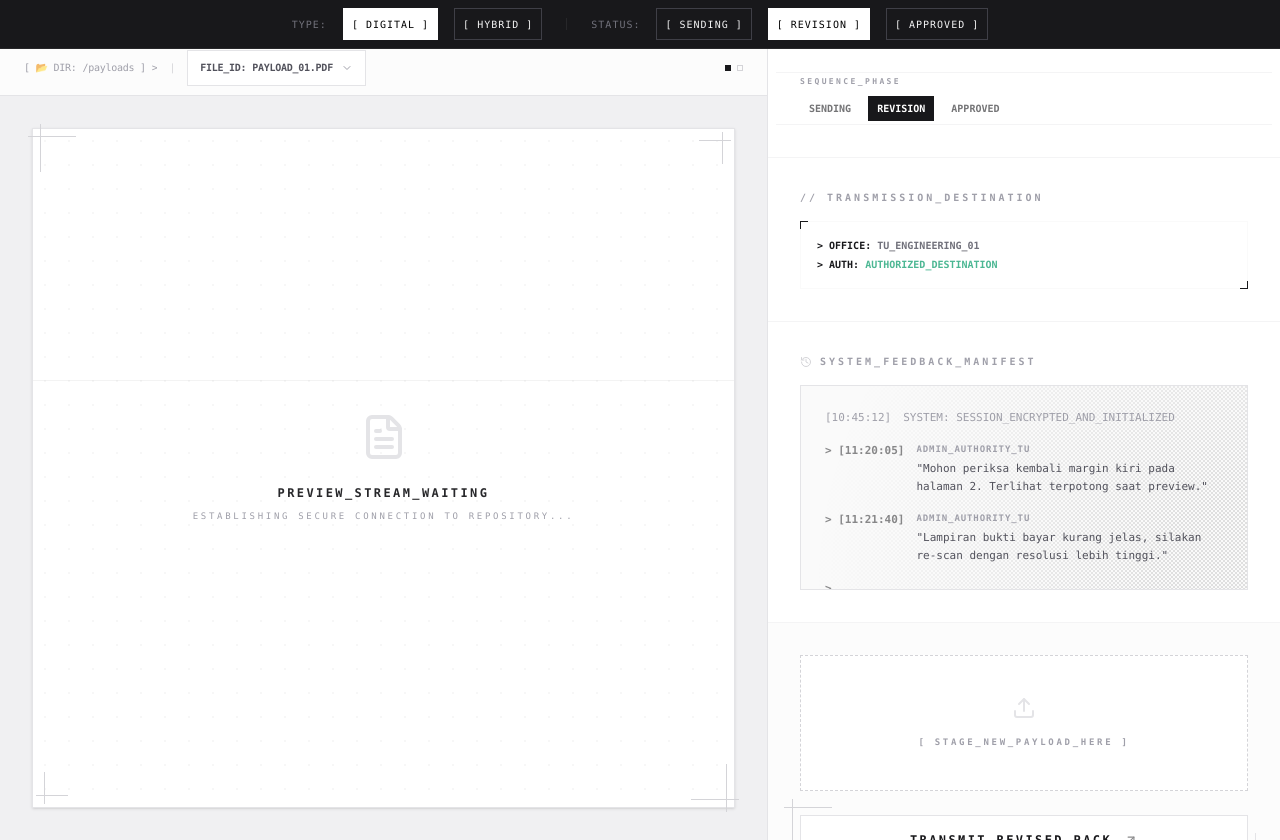
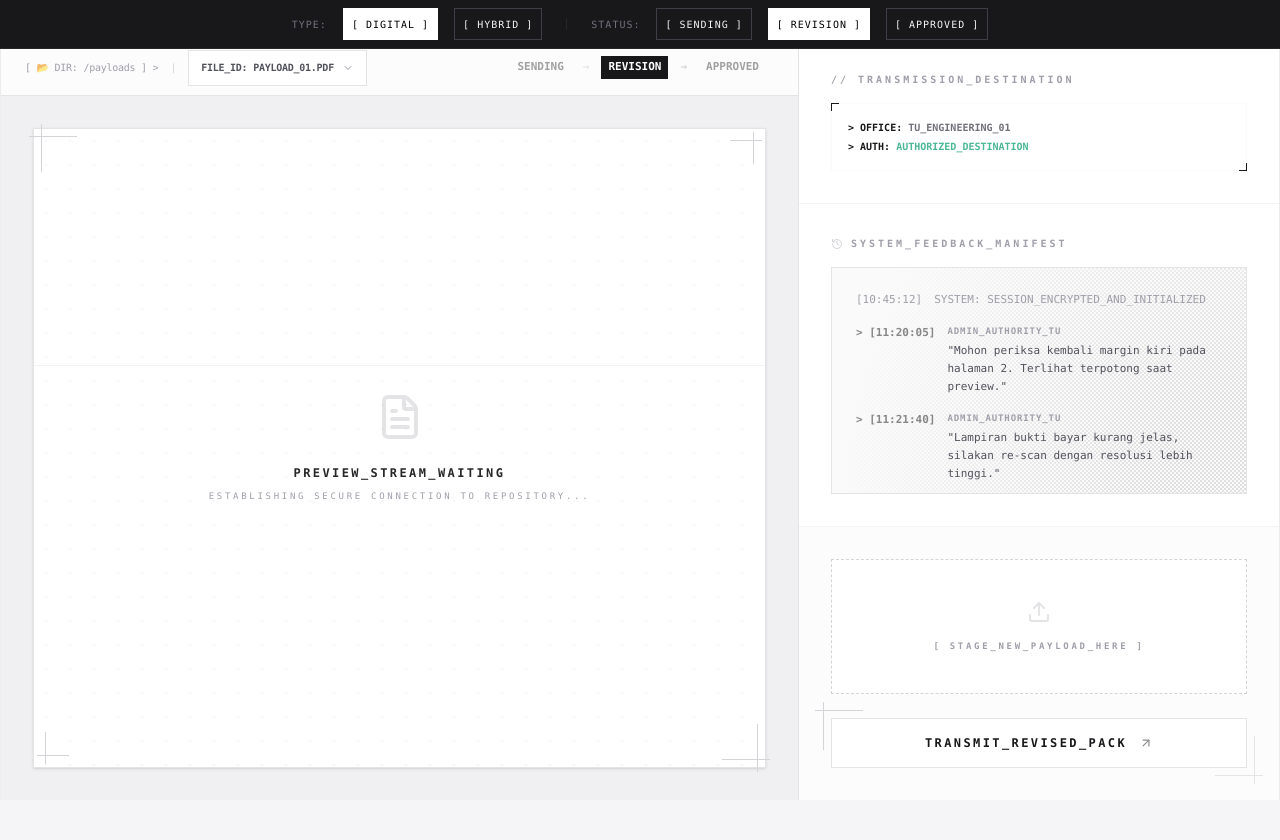
Before and after one commit to walahow/HYDE, a Next.js app: page /student/document-view in a window 1280 px wide. After the commit the page ends 800 px from the top, so only its background shows below. Built offline with nearby package versions, Linux system fonts and the light colour scheme.

Commit message:
flex thingy for pages

```diff
--- a/app/admin/document-view/page.tsx
+++ b/app/admin/document-view/page.tsx
@@ -23,7 +23,7 @@ export default function AdminDocumentView() {
   const [feedback, setFeedback] = useState("");
 
   return (
-    <div className="min-h-screen bg-[#f5f5f7] text-zinc-900 font-sans selection:bg-zinc-900 selection:text-white pb-20">
+    <div className="h-screen overflow-hidden bg-[#f5f5f7] text-zinc-900 font-sans selection:bg-zinc-900 selection:text-white flex flex-col">
       {/* MOCK STATE TOGGLES (FOR PREVIEW) */}
       <div className="fixed top-0 left-0 right-0 z-[60] bg-zinc-900 text-zinc-100 p-2 flex flex-wrap items-center justify-center gap-x-6 gap-y-2 text-[10px] font-mono tracking-widest border-b border-zinc-800">
         <div className="flex items-center gap-4">
@@ -65,21 +65,32 @@ export default function AdminDocumentView() {
         </div>
       </div>
 
-      <div className="mt-20 sm:mt-10 flex flex-col md:flex-row h-screen overflow-y-auto md:overflow-hidden relative z-10">
+      <div className="mt-20 sm:mt-10 flex flex-col md:flex-row flex-1 overflow-y-auto md:overflow-hidden relative z-10 max-w-[1800px] w-full mx-auto border-x border-transparent xl:border-zinc-200/50 shadow-2xl">
         {/* LEFT COLUMN: DOCUMENT VIEWPORT */}
-        <div className="w-full md:w-[60%] flex flex-col border-b md:border-b-0 md:border-r border-zinc-200 bg-white shrink-0">
+        <div className="flex-1 flex flex-col border-b md:border-b-0 md:border-r border-zinc-200 bg-white min-w-0">
           <div className="h-14 border-b border-zinc-200 flex items-center px-4 md:px-6 justify-between bg-zinc-50/50">
             <div className="flex items-center gap-3 font-mono text-[9px] md:text-[10px] font-medium tracking-tight overflow-hidden">
-              <span className="text-zinc-400 truncate">[ <span className="text-yellow-500/80">📂</span> REPOSITORY: /incoming ] &gt;</span>
-              <span className="text-zinc-300">|</span>
+              <span className="text-zinc-400 truncate hidden md:inline">[ <span className="text-yellow-500/80">📂</span> REPOSITORY: /incoming ] &gt;</span>
+              <span className="text-zinc-300 hidden md:inline">|</span>
               <button className="flex items-center gap-2 border border-zinc-200 px-2 md:px-3 py-1 bg-white hover:bg-zinc-50 active:bg-zinc-100 transition-all text-zinc-600 h-9 shrink-0">
                 <span className="font-bold truncate">ENTITY_ID: {selectedFile}</span>
                 <ChevronDown size={12} className="text-zinc-400 shrink-0" />
               </button>
             </div>
-            <div className="flex gap-1.5 shrink-0">
-              <div className="w-1.5 h-1.5 bg-zinc-900" />
-              <div className="w-1.5 h-1.5 border border-zinc-300" />
+
+            {/* RELOCATED STATUS INDICATOR (REPLACES DECORATIVE BLOCKS) */}
+            <div className="hidden sm:flex items-center gap-2 lg:gap-3 font-mono text-[9px] md:text-[10px] lg:text-[11px] font-bold h-full shrink-0 px-2">
+              <span className={`px-1.5 py-0.5 transition-all border ${adminStatus === "PENDING" ? "bg-zinc-900 text-white border-zinc-900" : "text-zinc-900/40 border-transparent"}`}>
+                PENDING
+              </span>
+              <span className="text-zinc-200">→</span>
+              <span className={`px-1.5 py-0.5 transition-all border ${adminStatus === "REVISION_REQUIRED" ? "bg-zinc-900 text-white border-zinc-900" : "text-zinc-900/40 border-transparent"}`}>
+                REVISION
+              </span>
+              <span className="text-zinc-300">→</span>
+              <span className={`px-1.5 py-0.5 transition-all border ${adminStatus === "APPROVED" ? "bg-zinc-900 text-white border-zinc-900" : "text-zinc-900/40 border-transparent"}`}>
+                APPROVED
+              </span>
             </div>
           </div>
 
@@ -108,32 +119,13 @@ export default function AdminDocumentView() {
         </div>
 
         {/* RIGHT COLUMN: ADMIN CONTROL PANEL */}
-        <div className="w-full md:w-[40%] flex flex-col bg-white overflow-hidden shrink-0">
-          {/* A. STATUS CARD (SLIMMER & NON-INTERACTIVE) */}
-          <div className="p-6 md:p-8 border-b border-zinc-100">
-            <h2 className="text-[10px] font-mono font-bold text-zinc-400 tracking-[0.3em] mb-4 uppercase flex items-center gap-2">
-              <ShieldCheck size={12} className="text-zinc-300" /> STATUS_AUTHORITY_OVERRIDE
-            </h2>
-            <div className="relative overflow-visible">
-              <div className="absolute -top-0 -left-6 -right-6 h-px bg-zinc-100 pointer-events-none" />
-              <div className="absolute bottom-0 -left-6 -right-6 h-px bg-zinc-100 pointer-events-none" />
-
-              <div className="flex flex-col w-full py-1">
-                <span className="font-mono font-bold text-[8px] tracking-[0.3em] text-zinc-400 uppercase mb-3 md:mb-2">CURRENT_EXECUTION_PHASE</span>
-                <div className="flex flex-wrap items-center gap-1.5 md:gap-2 font-mono text-[9px] md:text-[10px] font-bold">
-                  <span className={`px-2 py-1 transition-all border ${adminStatus === "PENDING" ? "bg-zinc-900 text-white border-zinc-900" : "text-zinc-900/60 border-transparent"}`}>
-                    SENDING
-                  </span>
-                  <span className="text-zinc-200 hidden xs:inline">→</span>
-                  <span className={`px-2 py-1 transition-all border ${adminStatus === "REVISION_REQUIRED" ? "bg-zinc-900 text-white border-zinc-900" : "text-zinc-900/60 border-transparent"}`}>
-                    REVISION
-                  </span>
-                  <span className="text-zinc-300 hidden xs:inline">→</span>
-                  <span className={`px-2 py-1 transition-all border ${adminStatus === "APPROVED" ? "bg-zinc-900 text-white border-zinc-900" : "text-zinc-900/60 border-transparent"}`}>
-                    APPROVED
-                  </span>
-                </div>
-              </div>
+        <div className="w-full md:w-[380px] lg:w-[420px] xl:w-[480px] flex flex-col bg-white overflow-hidden shrink-0 transition-all duration-500 ease-in-out">
+          {/* RELOCATED STATUS (Mobile only view / removed from sidebar) */}
+          <div className="block sm:hidden p-4 border-b border-zinc-100 bg-zinc-50/50">
+            <div className="flex items-center justify-between font-mono text-[8px] font-bold">
+              <span className={`px-2 py-1 border ${adminStatus === "PENDING" ? "bg-zinc-900 text-white border-zinc-900" : "text-zinc-900/40 border-zinc-100"}`}>PENDING</span>
+              <span className={`px-2 py-1 border ${adminStatus === "REVISION_REQUIRED" ? "bg-zinc-900 text-white border-zinc-900" : "text-zinc-900/40 border-zinc-100"}`}>REVISION</span>
+              <span className={`px-2 py-1 border ${adminStatus === "APPROVED" ? "bg-zinc-900 text-white border-zinc-900" : "text-zinc-900/40 border-zinc-100"}`}>APPROVED</span>
             </div>
           </div>
 
@@ -158,16 +150,16 @@ export default function AdminDocumentView() {
           </div>
 
           {/* C. COMMAND INPUT */}
-          <div className="flex-1 p-6 md:p-8 flex flex-col overflow-hidden min-h-[250px]">
+          <div className="flex-1 p-6 md:p-8 flex flex-col overflow-hidden min-h-[200px] md:min-h-0">
             <h2 className="text-[10px] font-mono font-bold text-zinc-400 tracking-[0.3em] mb-4 uppercase flex items-center gap-2">
               <MessageSquare size={12} className="text-zinc-300" /> COMMAND_INPUT_TERMINAL
             </h2>
-            <div className="flex-1 relative group">
+            <div className="flex-1 relative group md:h-0">
               <textarea
                 value={feedback}
                 onChange={(e) => setFeedback(e.target.value)}
                 placeholder="> INPUT_FEEDBACK_OR_REVISION_NOTES_HERE..._"
-                className="w-full h-full bg-zinc-50 border border-zinc-200 p-4 md:p-6 font-mono text-[11px] text-zinc-700 placeholder:text-zinc-300 focus:outline-none focus:border-zinc-900 transition-colors resize-none relative z-10 h-32 md:h-full"
+                className="w-full h-full bg-zinc-50 border border-zinc-200 p-4 md:p-6 font-mono text-[11px] text-zinc-700 placeholder:text-zinc-300 focus:outline-none focus:border-zinc-900 transition-colors resize-none relative z-10 min-h-[120px] md:min-h-0"
               />
               <div className="absolute inset-0 pointer-events-none opacity-[0.05] mask-bayer-fade z-20" />
             </div>
--- a/app/globals.css
+++ b/app/globals.css
@@ -1,7 +1,7 @@
 @import url("https://fonts.googleapis.com/css2?family=Inter:wght@300;400;500;600;700;800&display=swap");
 @import "tailwindcss";
-@import "tw-animate-css";
-@import "shadcn/tailwind.css";
+@import "../node_modules/tw-animate-css/dist/tw-animate.css";
+@import "../node_modules/shadcn/dist/tailwind.css";
 
 @custom-variant dark (&:is(.dark *));
 
@@ -235,9 +235,11 @@ body {
   * {
     @apply border-border outline-ring/50;
   }
+
   body {
     @apply bg-background text-foreground;
   }
+
   html {
     @apply font-sans;
   }
--- a/app/student/document-view/page.tsx
+++ b/app/student/document-view/page.tsx
@@ -21,7 +21,7 @@ export default function StudentDocumentView() {
   const [selectedFile, setSelectedFile] = useState("PAYLOAD_01.PDF");
 
   return (
-    <div className="min-h-screen bg-[#f5f5f7] text-zinc-900 font-sans selection:bg-zinc-900 selection:text-white">
+    <div className="h-screen overflow-hidden bg-[#f5f5f7] text-zinc-900 font-sans selection:bg-zinc-900 selection:text-white flex flex-col">
       {/* MOCK STATE TOGGLES (FOR PREVIEW) */}
       <div className="fixed top-0 left-0 right-0 z-[60] bg-zinc-900 text-zinc-100 p-2 flex flex-wrap items-center justify-center gap-x-6 gap-y-2 text-[10px] font-mono tracking-widest border-b border-zinc-800">
         <div className="flex items-center gap-4">
@@ -63,22 +63,33 @@ export default function StudentDocumentView() {
         </div>
       </div>
 
-      <div className="mt-20 sm:mt-10 flex flex-col md:flex-row h-screen overflow-y-auto md:overflow-hidden relative z-10">
+      <div className="mt-20 sm:mt-10 flex flex-col md:flex-row flex-1 overflow-y-auto md:overflow-hidden relative z-10 max-w-[1800px] w-full mx-auto border-x border-transparent xl:border-zinc-200/50 shadow-2xl">
         {/* LEFT COLUMN: DOCUMENT VIEWPORT */}
-        <div className="w-full md:w-[60%] flex flex-col border-b md:border-b-0 md:border-r border-zinc-200 bg-white shrink-0">
+        <div className="flex-1 flex flex-col border-b md:border-b-0 md:border-r border-zinc-200 bg-white min-w-0">
           {/* Header: File Selector */}
           <div className="h-14 border-b border-zinc-200 flex items-center px-4 md:px-6 justify-between bg-zinc-50/50">
             <div className="flex items-center gap-3 font-mono text-[9px] md:text-[10px] font-medium tracking-tight overflow-hidden">
-              <span className="text-zinc-400 truncate">[ <span className="text-yellow-500/80">📂</span> DIR: /payloads ] &gt;</span>
-              <span className="text-zinc-300">|</span>
+              <span className="text-zinc-400 truncate hidden md:inline">[ <span className="text-yellow-500/80">📂</span> DIR: /payloads ] &gt;</span>
+              <span className="text-zinc-300 hidden md:inline">|</span>
               <button className="flex items-center gap-2 border border-zinc-200 px-2 md:px-3 py-1 bg-white hover:bg-zinc-50 active:bg-zinc-100 transition-all text-zinc-600 h-9 shrink-0">
                 <span className="font-bold truncate">FILE_ID: {selectedFile}</span>
                 <ChevronDown size={12} className="text-zinc-400 shrink-0" />
               </button>
             </div>
-            <div className="flex gap-1.5 shrink-0">
-              <div className="w-1.5 h-1.5 bg-zinc-900" />
-              <div className="w-1.5 h-1.5 border border-zinc-300" />
+
+            {/* RELOCATED STATUS INDICATOR (REPLACES DECORATIVE BLOCKS) */}
+            <div className="hidden sm:flex items-center gap-2 lg:gap-3 font-mono text-[9px] md:text-[10px] lg:text-[11px] font-bold h-full shrink-0 px-2">
+              <span className={`px-1.5 py-0.5 transition-all border ${docStatus === "Sending" ? "bg-zinc-900 text-white border-zinc-900" : "text-zinc-900/40 border-transparent"}`}>
+                SENDING
+              </span>
+              <span className="text-zinc-200">→</span>
+              <span className={`px-1.5 py-0.5 transition-all border ${docStatus === "Needs Revision" ? "bg-zinc-900 text-white border-zinc-900" : "text-zinc-900/40 border-transparent"}`}>
+                REVISION
+              </span>
+              <span className="text-zinc-300">→</span>
+              <span className={`px-1.5 py-0.5 transition-all border ${docStatus === "Approved" ? "bg-zinc-900 text-white border-zinc-900" : "text-zinc-900/40 border-transparent"}`}>
+                APPROVED
+              </span>
             </div>
           </div>
 
@@ -119,30 +130,13 @@ export default function StudentDocumentView() {
           </div>
         </div>
 
-        <div className="w-full md:w-[40%] flex flex-col bg-white overflow-hidden shrink-0">
-          {/* A. STATUS CARD (SLIMMER) */}
-          <div className="p-6 md:p-8 border-b border-zinc-100">
-            <div className="relative overflow-visible">
-              {/* Corner Markers for Status Block */}
-              <div className="absolute -top-0 -left-6 -right-6 h-px bg-zinc-100 pointer-events-none" />
-              <div className="absolute bottom-0 -left-6 -right-6 h-px bg-zinc-100 pointer-events-none" />
-
-              <div className="flex flex-col w-full py-1">
-                <span className="font-mono font-bold text-[8px] tracking-[0.3em] text-zinc-400 uppercase mb-3 md:mb-2">SEQUENCE_PHASE</span>
-                <div className="flex flex-wrap items-center gap-1.5 md:gap-2 font-mono text-[9px] md:text-[10px] font-bold">
-                  <span className={`px-2 py-1 transition-all border ${docStatus === "Sending" ? "bg-zinc-900 text-white border-zinc-900" : "text-zinc-900/60 border-transparent"}`}>
-                    SENDING
-                  </span>
-                  <span className="text-zinc-200 hidden xs:inline">→</span>
-                  <span className={`px-2 py-1 transition-all border ${docStatus === "Needs Revision" ? "bg-zinc-900 text-white border-zinc-900" : "text-zinc-900/60 border-transparent"}`}>
-                    REVISION
-                  </span>
-                  <span className="text-zinc-300 hidden xs:inline">→</span>
-                  <span className={`px-2 py-1 transition-all border ${docStatus === "Approved" ? "bg-zinc-900 text-white border-zinc-900" : "text-zinc-900/60 border-transparent"}`}>
-                    APPROVED
-                  </span>
-                </div>
-              </div>
+        <div className="w-full md:w-[380px] lg:w-[420px] xl:w-[480px] flex flex-col bg-white overflow-hidden shrink-0 transition-all duration-500 ease-in-out">
+          {/* RELOCATED STATUS (Mobile only view / removed from sidebar) */}
+          <div className="block sm:hidden p-4 border-b border-zinc-100 bg-zinc-50/50">
+            <div className="flex items-center justify-between font-mono text-[8px] font-bold">
+              <span className={`px-2 py-1 border ${docStatus === "Sending" ? "bg-zinc-900 text-white border-zinc-900" : "text-zinc-900/40 border-zinc-100"}`}>SENDING</span>
+              <span className={`px-2 py-1 border ${docStatus === "Needs Revision" ? "bg-zinc-900 text-white border-zinc-900" : "text-zinc-900/40 border-zinc-100"}`}>REVISION</span>
+              <span className={`px-2 py-1 border ${docStatus === "Approved" ? "bg-zinc-900 text-white border-zinc-900" : "text-zinc-900/40 border-zinc-100"}`}>APPROVED</span>
             </div>
           </div>
 
@@ -163,11 +157,11 @@ export default function StudentDocumentView() {
           </div>
 
           {/* Revision Terminal */}
-          <div className="flex-1 p-6 md:p-8 flex flex-col overflow-hidden min-h-[300px]">
+          <div className="flex-1 p-6 md:p-8 flex flex-col overflow-hidden min-h-[250px] md:min-h-0">
             <h2 className="text-[10px] font-mono font-bold text-zinc-400 tracking-[0.3em] mb-4 uppercase inline-flex items-center gap-2">
               <History size={12} className="text-zinc-300" /> SYSTEM_FEEDBACK_MANIFEST
             </h2>
-            <div className="flex-1 bg-zinc-50 border border-zinc-200 p-4 md:p-6 font-mono text-[11px] overflow-y-auto min-h-[200px] flex flex-col gap-4 relative group/terminal">
+            <div className="flex-1 bg-zinc-50 border border-zinc-200 p-4 md:p-6 font-mono text-[11px] overflow-y-auto md:max-h-none flex flex-col gap-4 relative group/terminal">
               {/* Bayer Dithering Overlay */}
               <div className="absolute inset-0 pointer-events-none opacity-[0.10] mask-bayer-fade" />
 
--- a/components/ui/DestinationCard.tsx
+++ b/components/ui/DestinationCard.tsx
@@ -20,11 +20,11 @@ export default function DestinationCard({
     acceptedDocuments,
 }: DestinationCardProps) {
     return (
-        <div className="group relative w-full max-w-[384px] md:w-96 shrink-0 h-[480px] md:h-[460px] rounded-none bg-transparent overflow-visible transition-transform duration-300 mx-auto">
+        <div className="group relative w-full max-w-[384px] md:w-[clamp(340px,25vw,400px)] shrink-0 h-[480px] md:h-[clamp(440px,60vh,500px)] rounded-none bg-transparent overflow-visible transition-all duration-500 mx-auto">
 
             {/* Pop-out building illustration */}
             <div
-                className="absolute -top-16 left-1/2 -translate-x-1/2 w-64 h-64 sm:w-72 sm:h-72 z-30 pointer-events-none"
+                className="absolute -top-16 left-1/2 -translate-x-1/2 w-64 h-64 sm:w-72 sm:h-72 lg:w-80 lg:h-80 z-30 pointer-events-none"
                 style={{
                     WebkitMaskImage: 'linear-gradient(to bottom, black 40%, transparent 100%), linear-gradient(to bottom, black 50%, transparent 100%)',
                     maskImage: 'linear-gradient(to bottom, black 40%, transparent 100%), linear-gradient(to bottom, black 50%, transparent 100%)',
--- a/components/ui/InteractiveBackground.tsx
+++ b/components/ui/InteractiveBackground.tsx
@@ -11,7 +11,7 @@ interface InteractiveBackgroundProps {
 
 export function InteractiveBackground({
     className,
-    maskSize = "min(90vw, 900px)",
+    maskSize = "min(90vw, 85vh, 1200px)",
     interactiveSource = 'window'
 }: InteractiveBackgroundProps) {
     return (
```
Also changed, not shown: app/page.tsx (+5 -2 lines), 1 other file (tests, documents, lock files or other folders).
